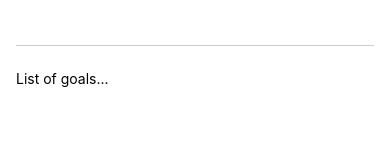
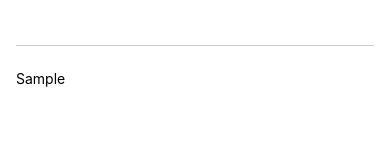
Before and after one commit to luna215/react-native-practice, a React Native app in the folder RNCourse/: screen / in a window 390 px wide. Both pictures are taken after typing "Sample" into the empty fields and a click on the button "ADD GOAL". Shown: the part 149-300 px from the top of the page. Built offline with nearby package versions, Linux system fonts and the light colour scheme.

Commit message:
chore: added functionality to save goals

```diff
--- a/RNCourse/App.js
+++ b/RNCourse/App.js
@@ -9,12 +9,17 @@
 export default function App() {
 
   const [enteredGoalText, setEnteredGoalText] = useState('')
+  const [courseGoals, setCourseGoals] = useState([])
+
   function goalInputHandler(enteredText) {
     setEnteredGoalText(enteredText)
   };
 
   function addGoalHandler() {
-    console.log(enteredGoalText)
+    setCourseGoals((currentCourseGoals) => [
+      ...currentCourseGoals,
+      enteredGoalText
+    ]);
   };
   return (
     <View style={styles.appContainer}>
@@ -30,7 +35,7 @@
         />
       </View>
       <View style={styles.goalsContainer}>
-        <Text>List of goals...</Text>
+          {courseGoals.map((goal) => <Text key={goal}>{goal}</Text>)}
       </View>
     </View>
   );
```
